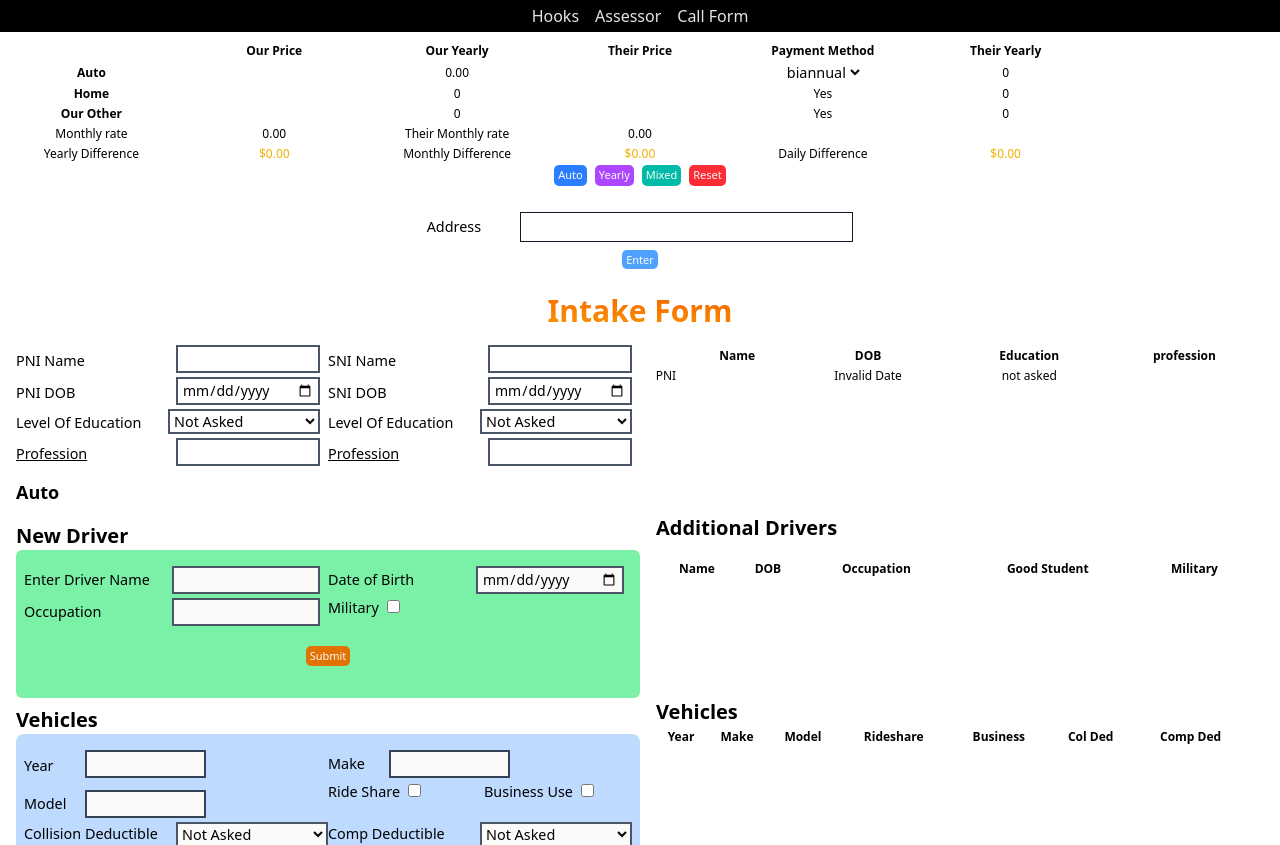
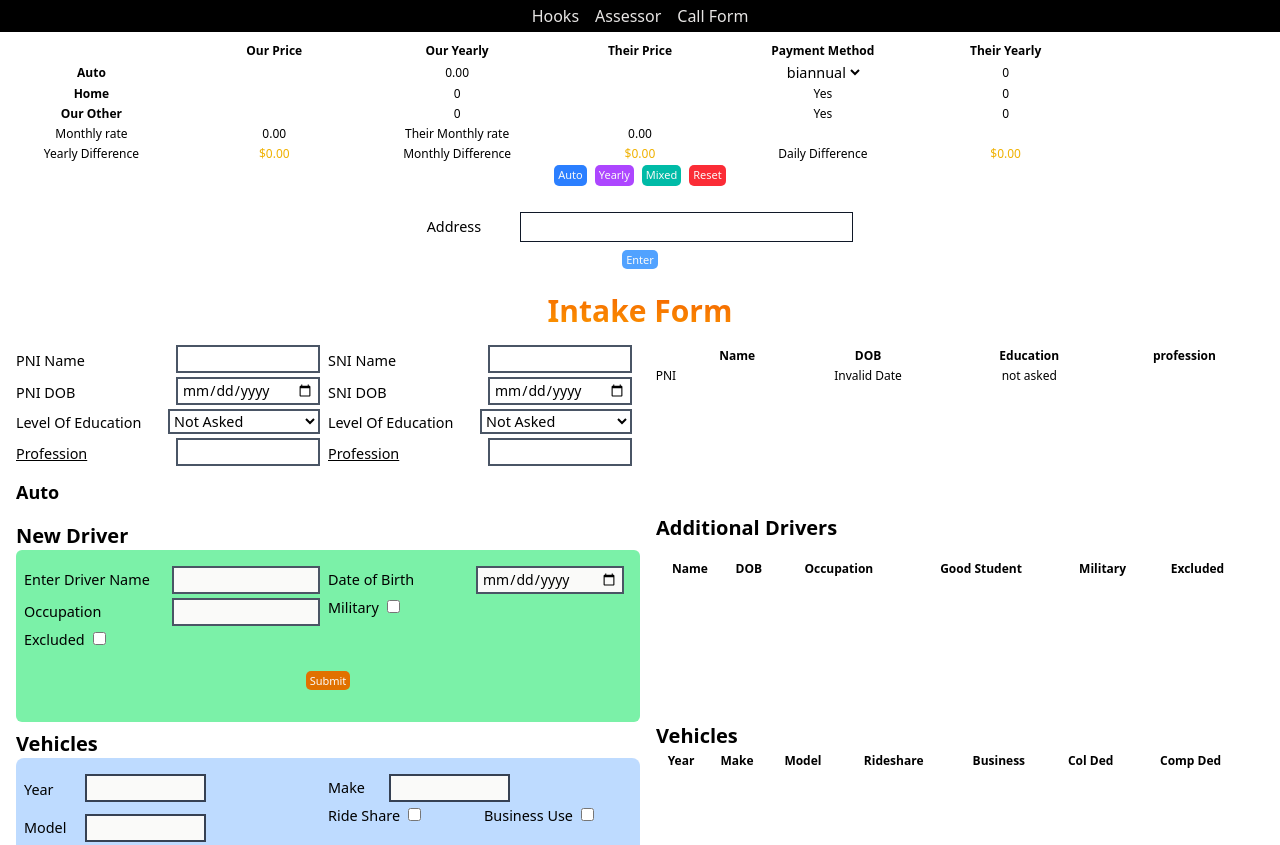
Before and after one commit to Jpatrick6420/propertyandcasualtywebsite, a React (Vite) app: page / in a window 1280 px wide. Shown: the top 845 px of the page. Built offline with nearby package versions, Linux system fonts and the light colour scheme.

Commit message:
added formatting for current coverage

```diff
--- a/src/features/DriversResults.jsx
+++ b/src/features/DriversResults.jsx
@@ -22,6 +22,7 @@ function DriversResults({ currentData, setCurrentData }) {
             <th>Occupation</th>
             <th>Good Student</th>
             <th>Military</th>
+            <th>Excluded</th>
             <th></th>
           </tr>
         </thead>
@@ -40,6 +41,8 @@ function DriversResults({ currentData, setCurrentData }) {
                     : ""}
                 </td>
                 <td>{item.military ? "Y" : ""}</td>
+                <td>{item.excluded ? "Y" : ""}</td>
+
                 <td>
                   <button
                     className="index_css bg-red-600 hover:bg-red-800 active:bg-red-600 text-stone-50 px-1 py-0.5"
--- a/src/features/FormResultsSection.jsx
+++ b/src/features/FormResultsSection.jsx
@@ -24,7 +24,7 @@ ${
               item.occupation?.toLowerCase() === "student"
                 ? ` | Good Student: ${item.goodStudent ? "Yes" : "No"}`
                 : ""
-            }${item.military ? " | Military: Yes" : ""}`,
+            }${item.military ? " | Military: Yes" : ""} ${item.excluded ? " | Excluded: Yes" : ""} `,
         )
         .join("\n")
     : "None"
@@ -56,7 +56,7 @@ ${
     : "None"
 }
 
-Current Coverage: ${currentData.auto.currentCoverage}
+Current Coverage: ${formatName(currentData.auto.currentCoverage, "_")}
 What's Important: ${currentData.auto.whatIsImportant}
 
 HOME FACTS
--- a/src/features/NewDriverSection.jsx
+++ b/src/features/NewDriverSection.jsx
@@ -7,6 +7,7 @@ function NewDriverSection({ addNewItem }) {
     goodStudent: false,
     education: "some_college",
     military: false,
+    excluded: false,
   };
   const [driverDetails, setDriverDetails] = useState(initDriverDetails);
 
@@ -81,6 +82,19 @@ function NewDriverSection({ addNewItem }) {
             }
           />
         </div>
+        <div className="mb-1">
+          <label className="mr-2">Excluded</label>
+          <input
+            type="checkbox"
+            checked={driverDetails.excluded}
+            onChange={() =>
+              setDriverDetails((prev) => ({
+                ...prev,
+                ["excluded"]: !driverDetails["excluded"],
+              }))
+            }
+          />
+        </div>
         <div className="flex justify-center my-4 col-span-2">
           <button
             className="px-2 py-0.5 bg-amber-600 hover:bg-amber-800 active:bg-amber-600 text-stone-50"
```
